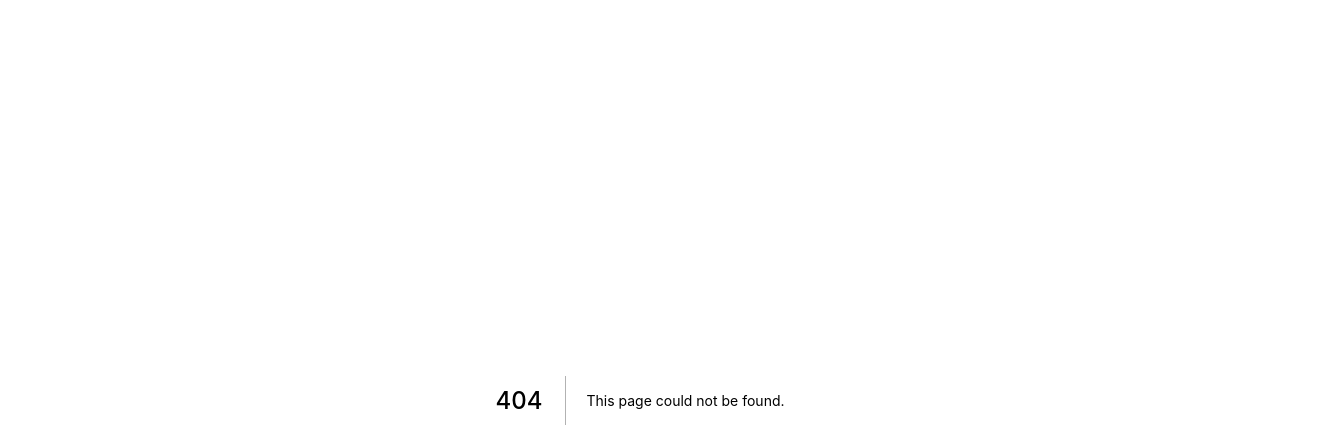
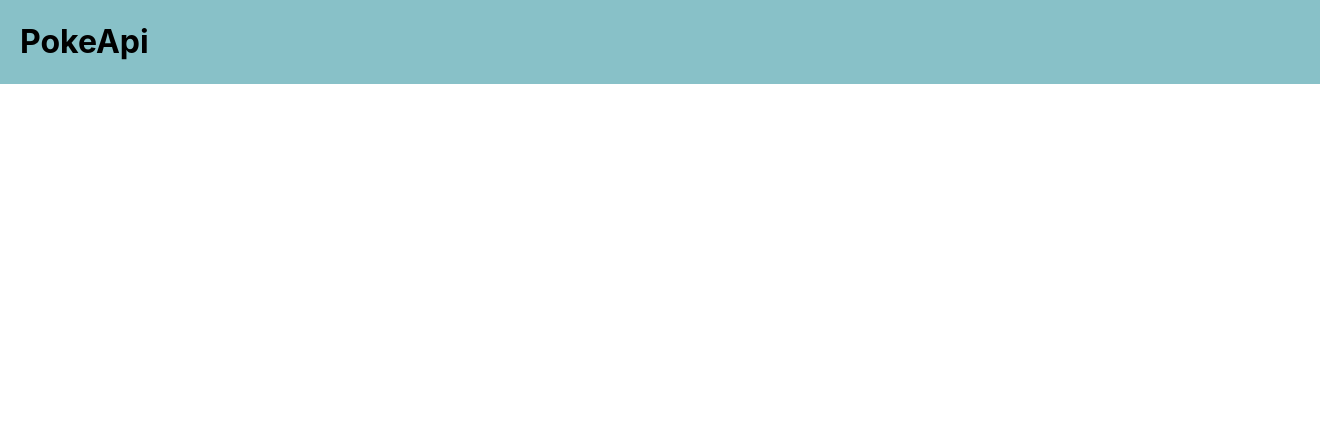
Before and after one commit to millerbarahona/Poke_API, a Next.js app: page /poke in a window 1280 px wide. Before the commit this address had no page. Shown: the top 448 px of the page, 1320 px wide, since content can reach past the window. Built offline with nearby package versions, Linux system fonts and the light colour scheme.

Commit message:
navbar added

```diff
--- /dev/null
+++ b/components/NavBar.js
@@ -0,0 +1,13 @@
+import styles from '../styles/NavBar.module.css'
+
+function NavBar() {
+  return (
+    <div className={styles.container}>
+      <div>
+        <h1>PokeApi</h1>
+      </div>
+    </div>
+  )
+}
+
+export default NavBar
--- a/pages/_app.js
+++ b/pages/_app.js
@@ -1,5 +1,4 @@
 import '../styles/globals.css'
-import '../styles/pokemon.css'
 
 function MyApp({ Component, pageProps }) {
   return <Component {...pageProps} />
--- /dev/null
+++ b/pages/poke.js
@@ -0,0 +1,11 @@
+import NavBar from "../components/NavBar"
+
+function poke() {
+  return (
+    <div style={{padding: 0, margin: 0}}>
+     <NavBar />
+    </div>
+  )
+}
+
+export default poke
--- a/styles/Home.module.css
+++ b/styles/Home.module.css
@@ -1,5 +1,5 @@
 .container {
-  padding: 20px;
+  margin: 20;
 }
 
 .pokemones {
--- /dev/null
+++ b/styles/NavBar.module.css
@@ -0,0 +1,8 @@
+.container {
+  top: 0;
+  position: sticky;
+  margin-bottom: 20px;
+  background-color: #88C1C8;
+  width: 100vw;
+  padding: 1px 20px;
+}
--- a/styles/globals.css
+++ b/styles/globals.css
@@ -1,20 +1,7 @@
-html,
 body {
+  margin: 0px;
   padding: 0;
-  margin: 0;
   font-family: -apple-system, BlinkMacSystemFont, Segoe UI, Roboto, Oxygen,
     Ubuntu, Cantarell, Fira Sans, Droid Sans, Helvetica Neue, sans-serif;
+    overflow-x: hidden;
 }
-
-a {
-  color: inherit;
-  text-decoration: none;
-}
-
-* {
-  box-sizing: border-box;
-}
-
-.fire {
-  background-color: #ee1616;
-}
```
Also changed, not shown: pages/index.js (+9 -4 lines), components/Pokemon.js (line endings or trailing spaces), styles/pokemon.css (deleted).
